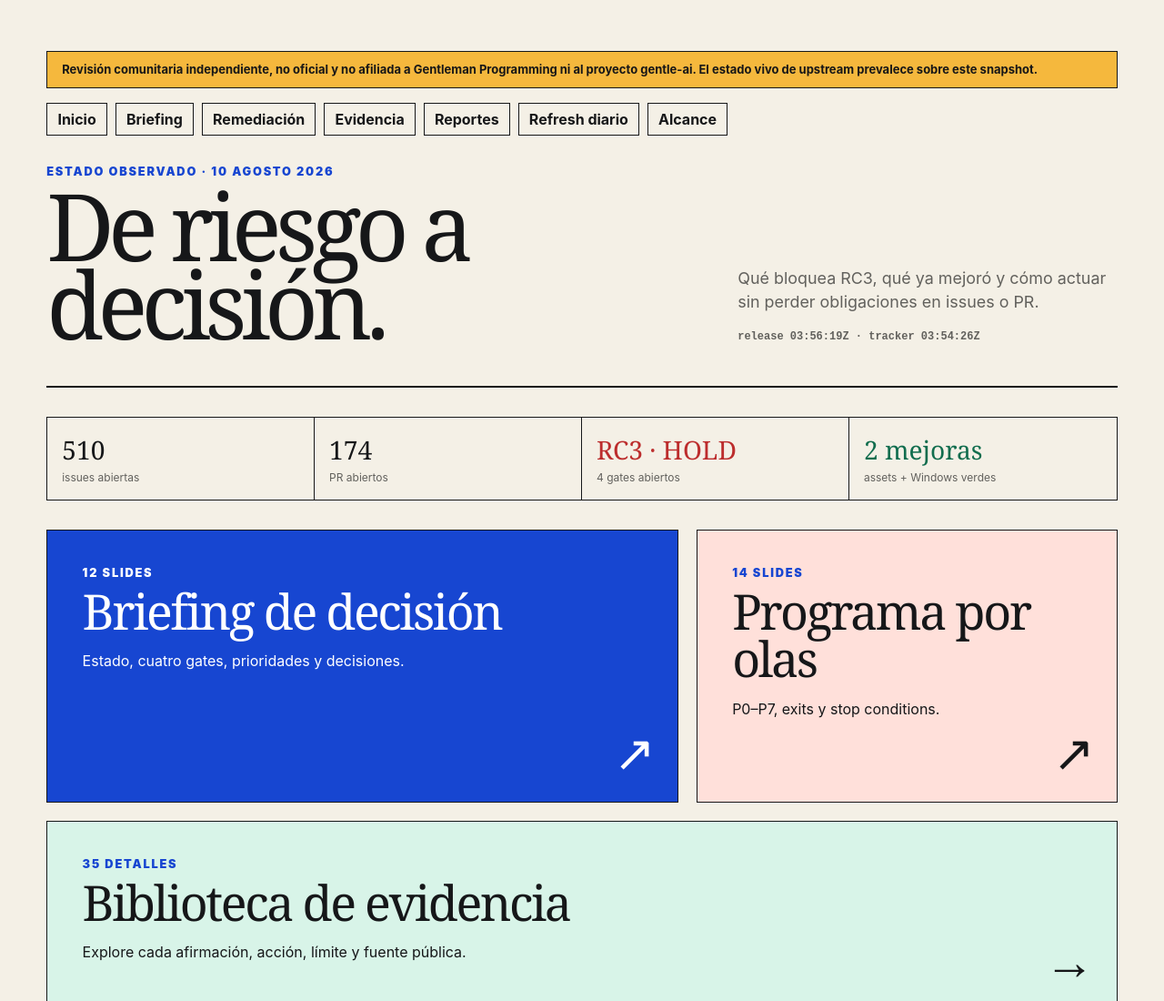
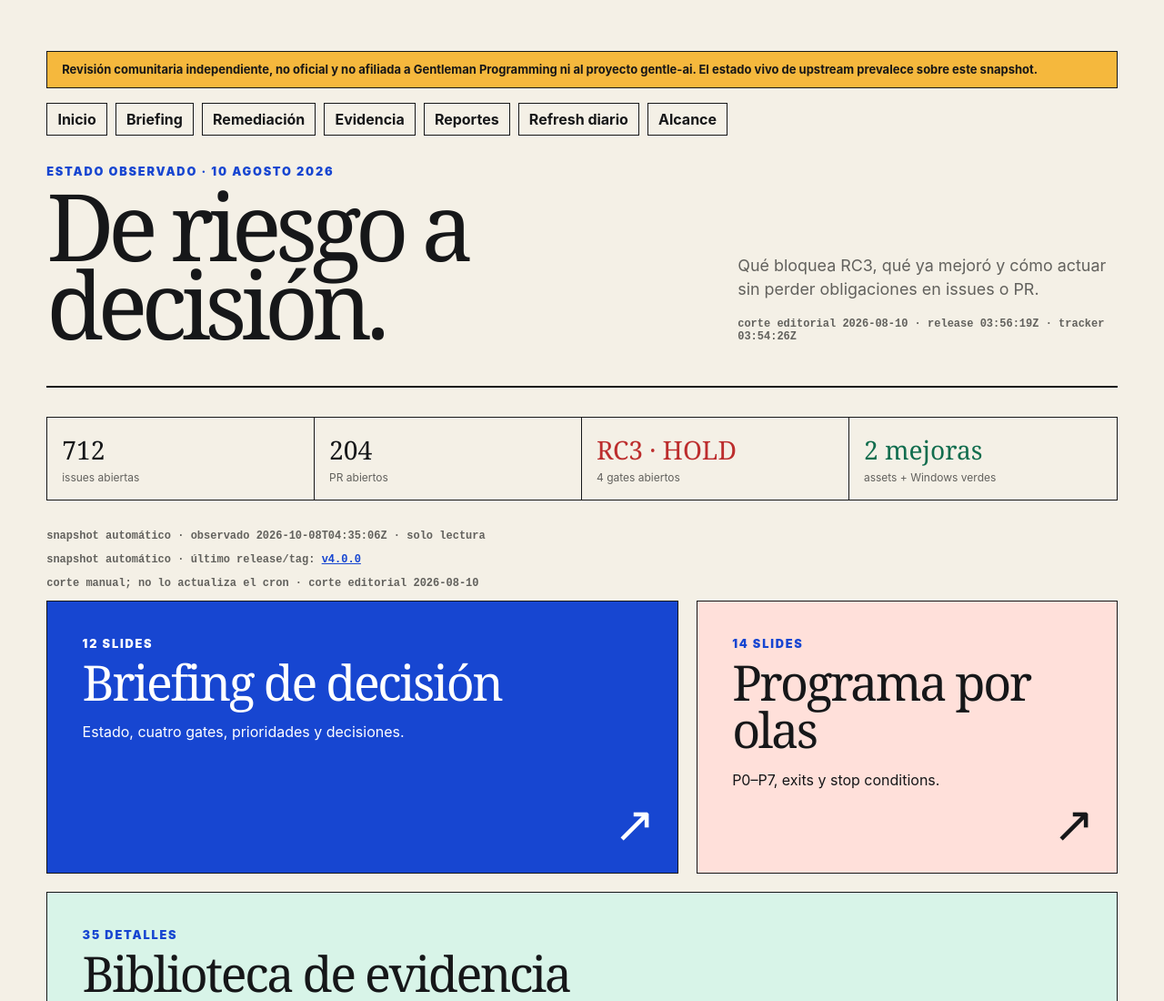
Before and after one commit to JNZader/gentle-ai-review, a website: page docs/index.html in a window 1280 px wide. Shown: the top 1100 px of the page at 91% size. Drawn offline with Linux system fonts and the light colour scheme.

Commit message:
docs(review): refresh editorial snapshot 2026-10-08

```diff
--- /dev/null
+++ b/docs/data/current-state.json
@@ -0,0 +1,58 @@
+{
+  "schema": "gentle-ai-review.current-state/v1",
+  "project": "Gentleman-Programming/gentle-ai",
+  "independence_notice": "Revisión comunitaria independiente, no oficial y no afiliada al proyecto upstream.",
+  "observations": {
+    "release_utc": "2026-08-10T03:56:19Z",
+    "tracker_utc": "2026-08-10T03:54:26Z"
+  },
+  "release": {
+    "candidate": "v2.4.0-rc.3",
+    "sha": "e659f46be8e69c9bc8835ae1cc826cfd4d1978b6",
+    "verdict": "HOLD",
+    "stable_promotion": "blocked",
+    "release_url": "https://github.com/Gentleman-Programming/gentle-ai/releases/tag/v2.4.0-rc.3",
+    "immutable": false,
+    "repository_release_workflow_run": false,
+    "signed_manifest_present": false,
+    "gates": [
+      {"id": "runtime-rollback", "status": "open", "summary": "El runtime record sigue siendo incompatible con rollback a RC1."},
+      {"id": "compact-rollback", "status": "open", "summary": "El compact state sigue siendo incompatible con rollback a RC1."},
+      {"id": "publication-provenance", "status": "open", "summary": "La publicación queda fuera de release.yml, es mutable y los binarios no prueban su SHA fuente."},
+      {"id": "exact-tag-docs", "status": "open", "summary": "README y quickstart del tag RC3 todavía señalan e instalan RC1."}
+    ],
+    "closed_improvements": {
+      "assets_and_checksums": "Cinco binarios y SHA256SUMS.txt están disponibles; todos los digests verifican.",
+      "windows_exact_sha": "La suite Windows del SHA RC3 está verde; se cerró la deuda del harness ACL."
+    },
+    "binary_metadata": {
+      "all_report_module": "(devel)",
+      "all_vcs_modified": true,
+      "all_missing_vcs_revision": true
+    }
+  },
+  "tracker": {
+    "open_issues": 510,
+    "open_pull_requests": 174,
+    "issue_close_candidates": {
+      "open_count": 22,
+      "open": [541,653,707,727,838,1222,1248,1290,1766,1789,1835,1951,1955,2031,2091,2234,2325,2349,2420,2500,2608,2619],
+      "already_closed": [2348],
+      "execution_rule": "Verificación JIT por elemento; nunca cierre masivo."
+    },
+    "pull_request_queues": {
+      "close_now": [2038,2111,2222,2357,2580,2728],
+      "guarded_close": [688,765,1059,1070,1939,2041,2077,2342,2596,2812],
+      "do_not_merge": [708,731,740,1500,1946,2112,2343,2529,2724,2862,2868,2883],
+      "named_survivors": [1999,2056,2201,2363,2601,2807],
+      "state_or_head_drift_observed": false
+    },
+    "fail_open_priorities": [2870,2891]
+  },
+  "scope_boundary": {
+    "validated_sha": "e659f46be8e69c9bc8835ae1cc826cfd4d1978b6",
+    "current_main_at_tracker_refresh": "564b0dfced31a4bba6e901c248db0c7da1475da0",
+    "main_advanced_after_validation": true,
+    "statement": "La evidencia de release es exact-tag RC3; los conteos son una foto posterior del tracker. No se afirma que el main posterior haya sido revisado integralmente."
+  }
+}
--- a/docs/index.html
+++ b/docs/index.html
@@ -1,10 +1,87 @@
 <!doctype html><html lang="es"><head><meta charset="utf-8"><meta name="viewport" content="width=device-width,initial-scale=1"><meta name="description" content="Revisión comunitaria independiente del estado de release, issues y pull requests de gentle-ai."><link rel="canonical" href="https://jnzader.github.io/gentle-ai-review/"><meta property="og:title" content="gentle-ai review · Estado y decisiones"><meta property="og:description" content="Estado RC3, prioridades y programa de remediación con evidencia pública."><meta property="og:type" content="website"><meta property="og:url" content="https://jnzader.github.io/gentle-ai-review/"><meta name="twitter:card" content="summary"><title>gentle-ai review · Estado y decisiones</title><link rel="stylesheet" href="site.css"></head><body class="site-page"><main>
 <p class="public-notice">Revisión comunitaria independiente, no oficial y no afiliada a Gentleman Programming ni al proyecto gentle-ai. El estado vivo de upstream prevalece sobre este snapshot.</p>
 <nav class="site-nav" aria-label="Navegación"><a href="index.html">Inicio</a><a href="briefing.html#slide=1">Briefing</a><a href="remediation.html#slide=1">Remediación</a><a href="evidence-library.html">Evidencia</a><a href="report-viewer.html#doc=executive-summary">Reportes</a><a href="daily.html">Refresh diario</a><a href="about.html">Alcance</a></nav>
-<header class="site-header"><div><p class="eyebrow">Estado observado · 10 agosto 2026</p><h1 class="site-title">De riesgo a decisión.</h1></div><div><p class="site-kicker">Qué bloquea RC3, qué ya mejoró y cómo actuar sin perder obligaciones en issues o PR.</p><p class="snapshot-time">release 03:56:19Z · tracker 03:54:26Z</p></div></header>
-<section class="verdict-strip" aria-label="Estado actual"><div class="verdict-cell"><strong>510</strong><span>issues abiertas</span></div><div class="verdict-cell"><strong>174</strong><span>PR abiertos</span></div><div class="verdict-cell"><strong class="danger">RC3 · HOLD</strong><span>4 gates abiertos</span></div><div class="verdict-cell"><strong class="mint">2 mejoras</strong><span>assets + Windows verdes</span></div></section>
+<header class="site-header"><div><p class="eyebrow">Estado observado · 10 agosto 2026</p><h1 class="site-title">De riesgo a decisión.</h1></div><div><p class="site-kicker">Qué bloquea RC3, qué ya mejoró y cómo actuar sin perder obligaciones en issues o PR.</p><p class="snapshot-time">corte editorial 2026-08-10 · release 03:56:19Z · tracker 03:54:26Z</p></div></header>
+<section class="verdict-strip" aria-label="Estado actual"><div class="verdict-cell"><strong data-live-issues>510</strong><span>issues abiertas</span></div><div class="verdict-cell"><strong data-live-prs>174</strong><span>PR abiertos</span></div><div class="verdict-cell"><strong class="danger" data-editorial-hold>RC3 · HOLD</strong><span data-editorial-gates>4 gates abiertos</span></div><div class="verdict-cell"><strong class="mint" data-editorial-improvements>2 mejoras</strong><span>assets + Windows verdes</span></div></section>
+<p class="snapshot-time" data-live-status>snapshot automático · cargando…</p>
+<p class="snapshot-time" data-live-release hidden></p>
+<p class="snapshot-time" data-editorial-status>corte manual; no lo actualiza el cron · corte editorial 2026-08-10</p>
 <section class="hub-grid"><a class="hub-link primary" href="briefing.html#slide=1"><p class="eyebrow" style="color:#fff">12 slides</p><h2>Briefing de decisión</h2><p>Estado, cuatro gates, prioridades y decisiones.</p><span class="arrow">↗</span></a><a class="hub-link secondary" href="remediation.html#slide=1"><p class="eyebrow">14 slides</p><h2>Programa por olas</h2><p>P0–P7, exits y stop conditions.</p><span class="arrow">↗</span></a><a class="hub-link library" href="evidence-library.html"><p class="eyebrow">35 detalles</p><h2>Biblioteca de evidencia</h2><p>Explore cada afirmación, acción, límite y fuente pública.</p><span class="arrow">→</span></a></section>
 <div class="report-list" aria-label="Reportes"><a href="report-viewer.html#doc=executive-summary">Resumen ejecutivo →</a><a href="report-viewer.html#doc=release-readiness">Preparación de release →</a><a href="report-viewer.html#doc=issue-strategy">Estrategia de issues →</a><a href="report-viewer.html#doc=pull-request-strategy">Estrategia de PR →</a><a href="report-viewer.html#doc=remediation-waves">Remediación por olas →</a><a href="report-viewer.html#doc=decision-register">Registro de decisiones →</a><a href="report-viewer.html#doc=methodology">Método →</a><a href="report-viewer.html#doc=limitations">Limitaciones →</a></div>
-<section class="mode-row"><div class="mode"><p class="eyebrow">Decidir</p><h3>HOLD hasta 4/4</h3><p class="muted">Dos rollbacks, publicación/procedencia/inmutabilidad y docs exact-tag.</p></div><div class="mode"><p class="eyebrow">Ejecutar</p><h3>JIT, nunca bulk</h3><p class="muted">22 issue candidates abiertos + #2348 cerrado; PR 6/10/12.</p></div><div class="mode"><p class="eyebrow">Interpretar</p><h3>Dos boundaries</h3><p class="muted">Release y tracker son cortes separados; el tracker es posterior solo a la validación base de 00:58:10Z. Main avanzó.</p></div></section>
+<section class="mode-row"><div class="mode"><p class="eyebrow">Decidir</p><h3 data-editorial-mode>HOLD hasta 4/4</h3><p class="muted">Dos rollbacks, publicación/procedencia/inmutabilidad y docs exact-tag.</p></div><div class="mode"><p class="eyebrow">Ejecutar</p><h3>JIT, nunca bulk</h3><p class="muted">22 issue candidates abiertos + #2348 cerrado; PR 6/10/12.</p></div><div class="mode"><p class="eyebrow">Interpretar</p><h3>Dos boundaries</h3><p class="muted">Release y tracker son cortes separados; el tracker es posterior solo a la validación base de 00:58:10Z. Main avanzó.</p></div></section>
 <footer class="site-footer">Repositorio previsto: <a href="https://github.com/JNZader/gentle-ai-review">github.com/JNZader/gentle-ai-review</a> · Licencia MIT · Consulte siempre <a href="https://github.com/Gentleman-Programming/gentle-ai">upstream</a>.</footer>
-</main></body></html>
+</main>
+<script type="module">
+  "use strict";
+  const LIVE_LABEL = "snapshot automático";
+  const MANUAL_LABEL = "corte manual; no lo actualiza el cron";
+
+  function setText(selector, value) {
+    if (value === undefined || value === null) return;
+    const node = document.querySelector(selector);
+    if (node) node.textContent = String(value);
+  }
+
+  async function hydrateLive() {
+    const status = document.querySelector("[data-live-status]");
+    const releaseLine = document.querySelector("[data-live-release]");
+    try {
+      const response = await fetch("./data/latest.json", { cache: "no-store" });
+      if (!response.ok) throw new Error(`HTTP ${response.status}`);
+      const snapshot = await response.json();
+      if (snapshot?.schema !== "gentle-ai-review.daily-snapshot/v1" || !snapshot.counts) throw new Error("esquema inválido");
+      setText("[data-live-issues]", snapshot.counts.open_issues);
+      setText("[data-live-prs]", snapshot.counts.open_pull_requests);
+      if (status) status.textContent = `${LIVE_LABEL} · observado ${snapshot.observed_at} · solo lectura`;
+      const release = (Array.isArray(snapshot.releases_recent) && snapshot.releases_recent[0]) || null;
+      const tag = (release && release.tag) || (Array.isArray(snapshot.tags_recent) && snapshot.tags_recent[0]?.name) || null;
+      if (releaseLine) {
+        releaseLine.replaceChildren();
+        releaseLine.append(document.createTextNode(`${LIVE_LABEL} · último release/tag: `));
+        if (release && release.url && tag) {
+          const anchor = document.createElement("a");
+          anchor.textContent = tag;
+          anchor.href = release.url;
+          anchor.rel = "noopener";
+          releaseLine.append(anchor);
+        } else {
+          releaseLine.append(document.createTextNode(tag || "sin datos"));
+        }
+        releaseLine.hidden = false;
+      }
+    } catch (error) {
+      if (status) status.textContent = `${LIVE_LABEL} no disponible · se muestra el corte editorial 2026-08-10`;
+      if (releaseLine) releaseLine.hidden = true;
+    }
+  }
+
+  async function hydrateEditorial() {
+    const status = document.querySelector("[data-editorial-status]");
+    try {
+      const response = await fetch("./data/current-state.json", { cache: "no-store" });
+      if (!response.ok) throw new Error(`HTTP ${response.status}`);
+      const state = await response.json();
+      if (state?.schema !== "gentle-ai-review.current-state/v1") throw new Error("esquema inválido");
+      const release = state.release || {};
+      const gates = Array.isArray(release.gates) ? release.gates : [];
+      const openGates = gates.filter((gate) => gate.status === "open").length;
+      const rcMatch = /rc\.?(\d+)/i.exec(release.candidate || "");
+      const rcLabel = rcMatch ? `RC${rcMatch[1]}` : (release.candidate || "RC");
+      const improvements = release.closed_improvements || {};
+      setText("[data-editorial-hold]", `${rcLabel} · ${release.verdict || "HOLD"}`);
+      setText("[data-editorial-gates]", `${openGates} gates abiertos`);
+      setText("[data-editorial-improvements]", `${Object.keys(improvements).length} mejoras`);
+      setText("[data-editorial-mode]", `${release.verdict || "HOLD"} hasta ${openGates}/${gates.length}`);
+      if (status) {
+        const observed = (state.observations && state.observations.release_utc) || release.observed_at || "";
+        status.textContent = `${MANUAL_LABEL} · corte editorial ${observed.slice(0, 10)}`;
+      }
+    } catch (error) {
+      // Keep the static editorial fallback already rendered in the HTML.
+    }
+  }
+
+  hydrateLive();
+  hydrateEditorial();
+</script>
+</body></html>
```
Also changed, not shown: docs/about.html (+1 -1 lines), docs/briefing.html (+23 -3 lines), docs/remediation.html (+2 -2 lines).
